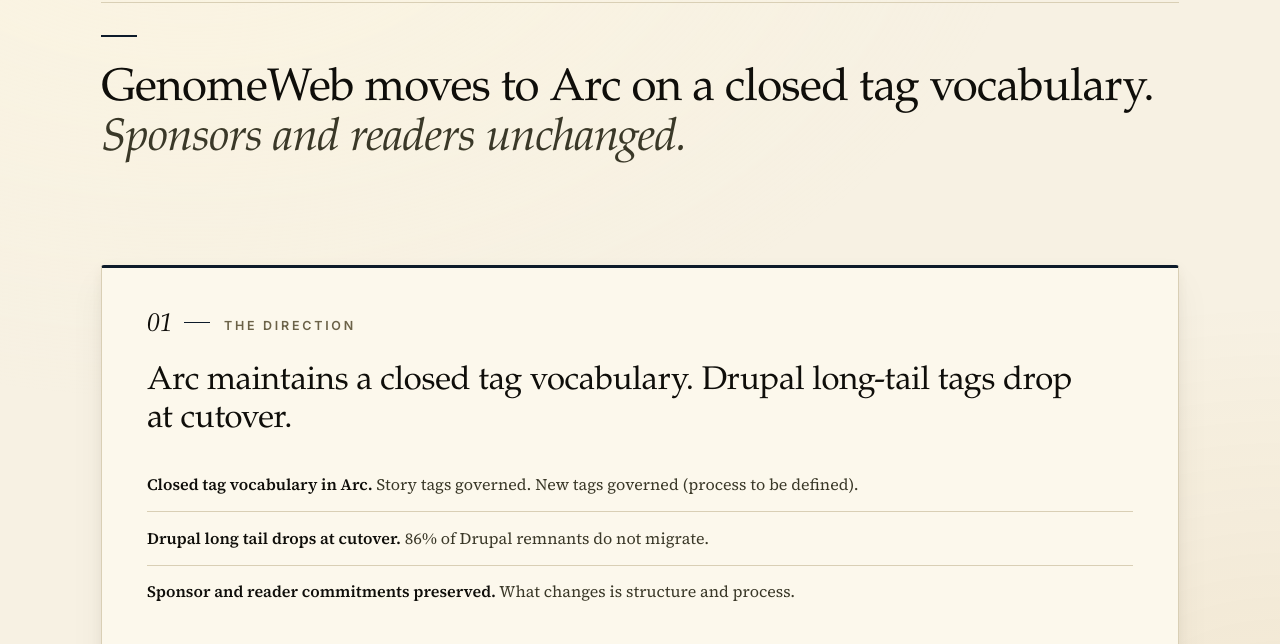
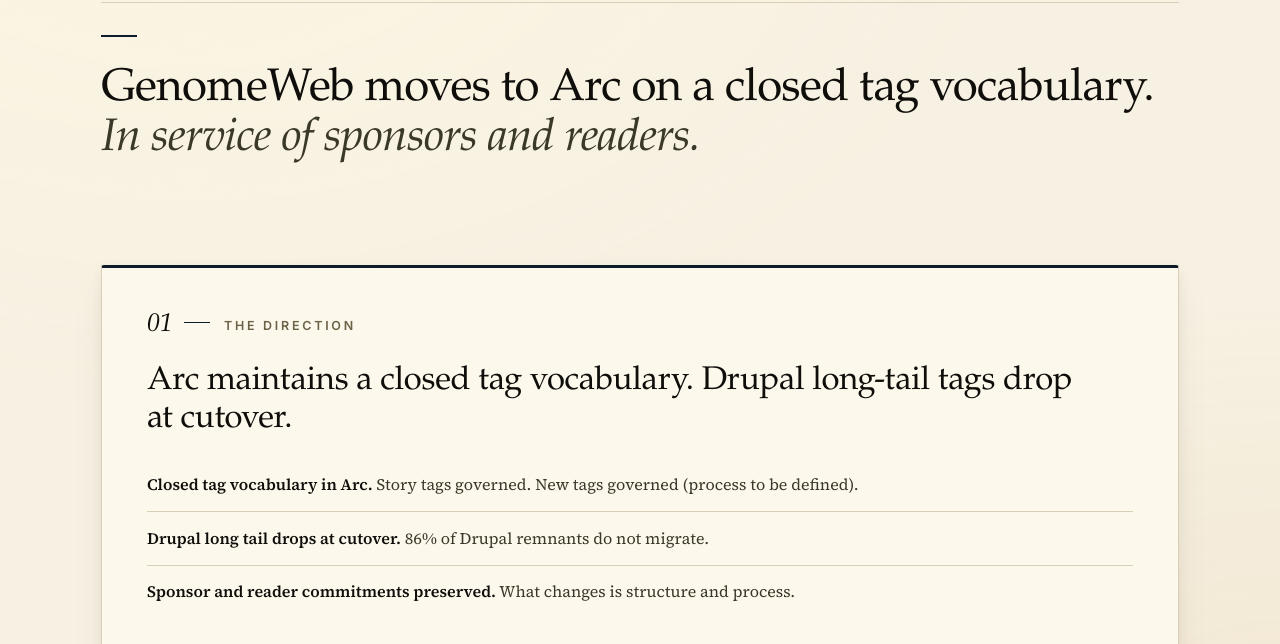
Before and after one commit to sean-bales/docs, a plain HTML site: page genomeweb-taxonomy-solution.html in a window 1280 px wide. Shown: the part 100-744 px from the top of the page. Drawn offline with Linux system fonts and the light colour scheme.

Commit message:
update: reframe slide 1 h1 to 'in service of sponsors and readers'

```diff
--- a/genomeweb-taxonomy-solution.html
+++ b/genomeweb-taxonomy-solution.html
@@ -551,7 +551,7 @@
 
   <!-- ============ HERO ============ -->
   <header class="hero" id="intro">
-    <h1>GenomeWeb moves to Arc on a closed tag vocabulary. <em>Sponsors and readers unchanged.</em></h1>
+    <h1>GenomeWeb moves to Arc on a closed tag vocabulary. <em>In service of sponsors and readers.</em></h1>
   </header>
 
   <!-- ============ SECTION 01 &mdash; THE DIRECTION ============ -->
```
